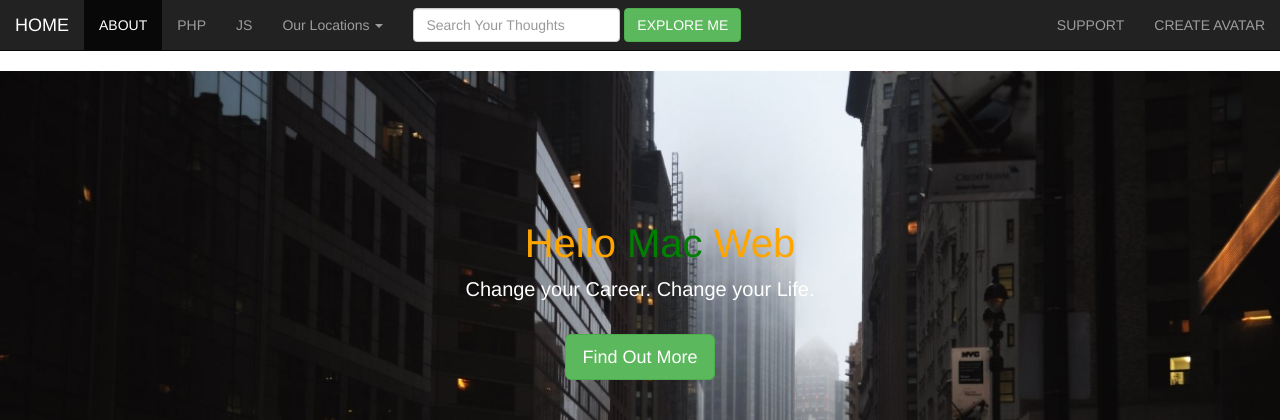
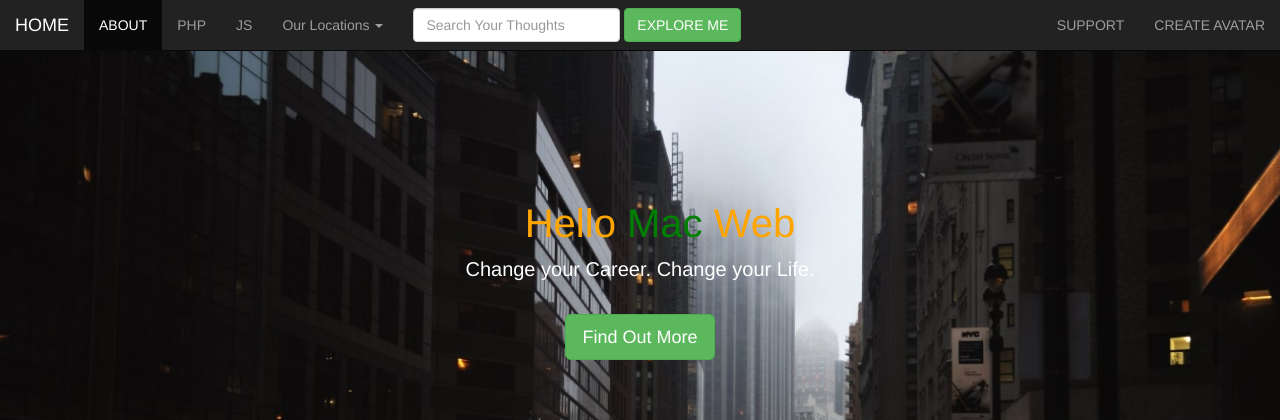
Before and after one commit to hardikp24/Scrolling-Web-Mac, a PHP site: page /index.php in a window 1280 px wide. Shown: the top 420 px of the page. Run offline with PHP 8.4, Linux system fonts and the light colour scheme; some libraries are stand-ins or nearby versions.

Commit message:
successfully solved git master issue and fixed navbar positioning

```diff
--- a/header.php
+++ b/header.php
@@ -23,7 +23,7 @@
   <body>
 
 <!-- Navbar starts here -->
-      	<nav class="navbar navbar-inverse navbar-fixed-top" style="position: relative;">
+      	<nav class="navbar navbar-inverse navbar-fixed-top" style="position: relative; margin-bottom: 0px;">
         <div class="container-fluid">
           <!-- Brand and toggle get grouped for better mobile display -->
           <div class="navbar-header">
```
